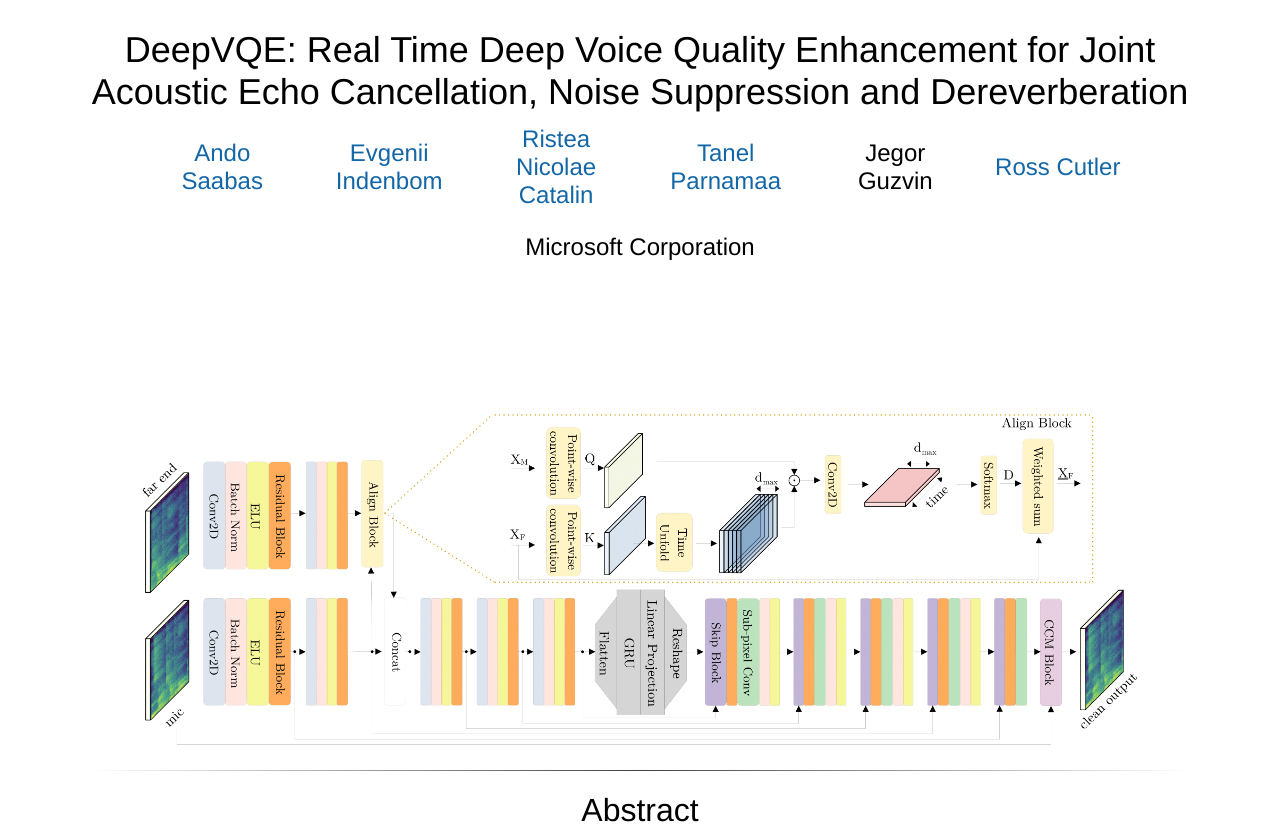
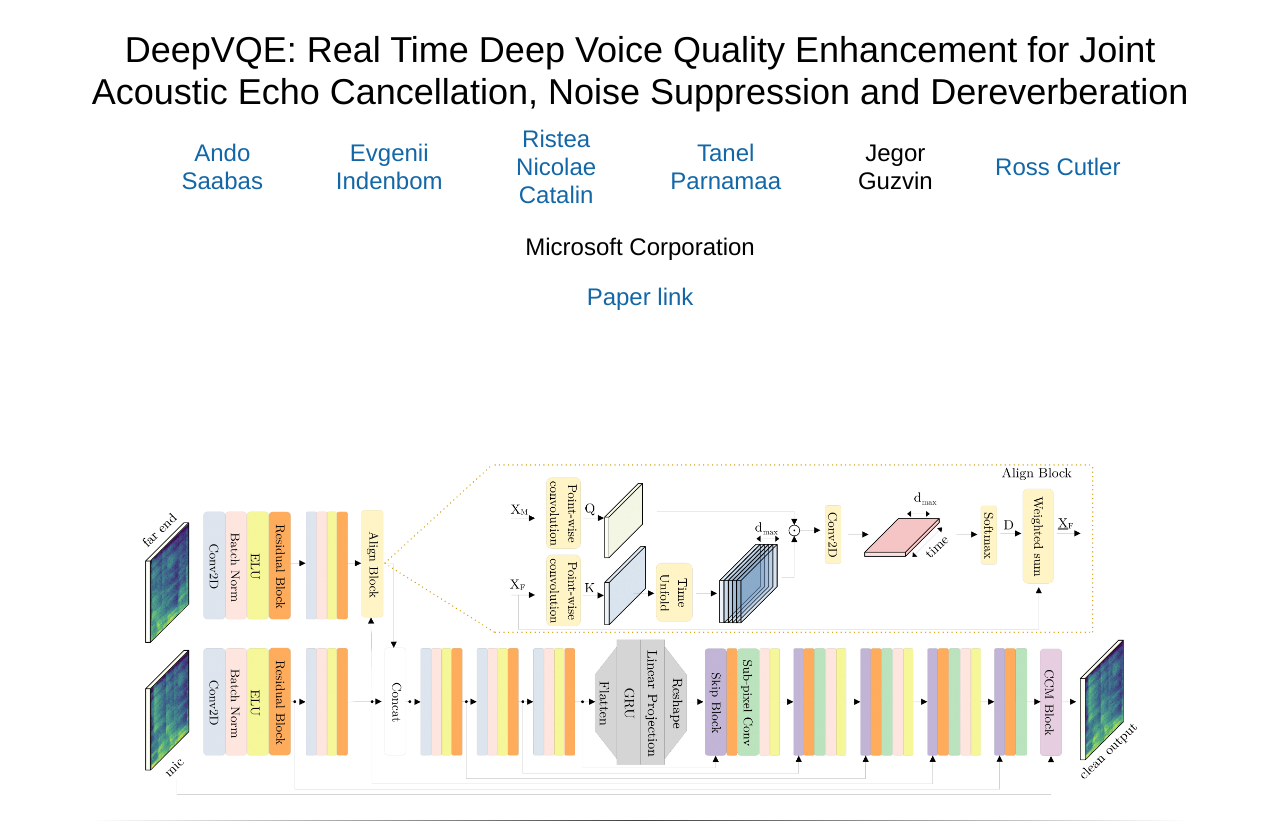
Before and after one commit to ristea/deep-vqe, a plain HTML site: page index.html in a window 1280 px wide. Shown: the top 832 px of the page. Drawn offline with Linux system fonts and the light colour scheme; a script that the page names is missing.

Commit message:
Paper link added.

```diff
--- a/index.html
+++ b/index.html
@@ -216,6 +216,13 @@
 				<td width=460px>
 					<center>
             <span style="font-size:24px">Microsoft Corporation</a></span><br>
+					</center>
+				</td>
+			</tr>
+            <tr>
+				<td width=460px>
+					<center>
+            <span style="font-size:24px"><a href="https://arxiv.org/abs/2306.03177">Paper link</a></span><br>
 					</center>
 				</td>
 			</tr>
```
